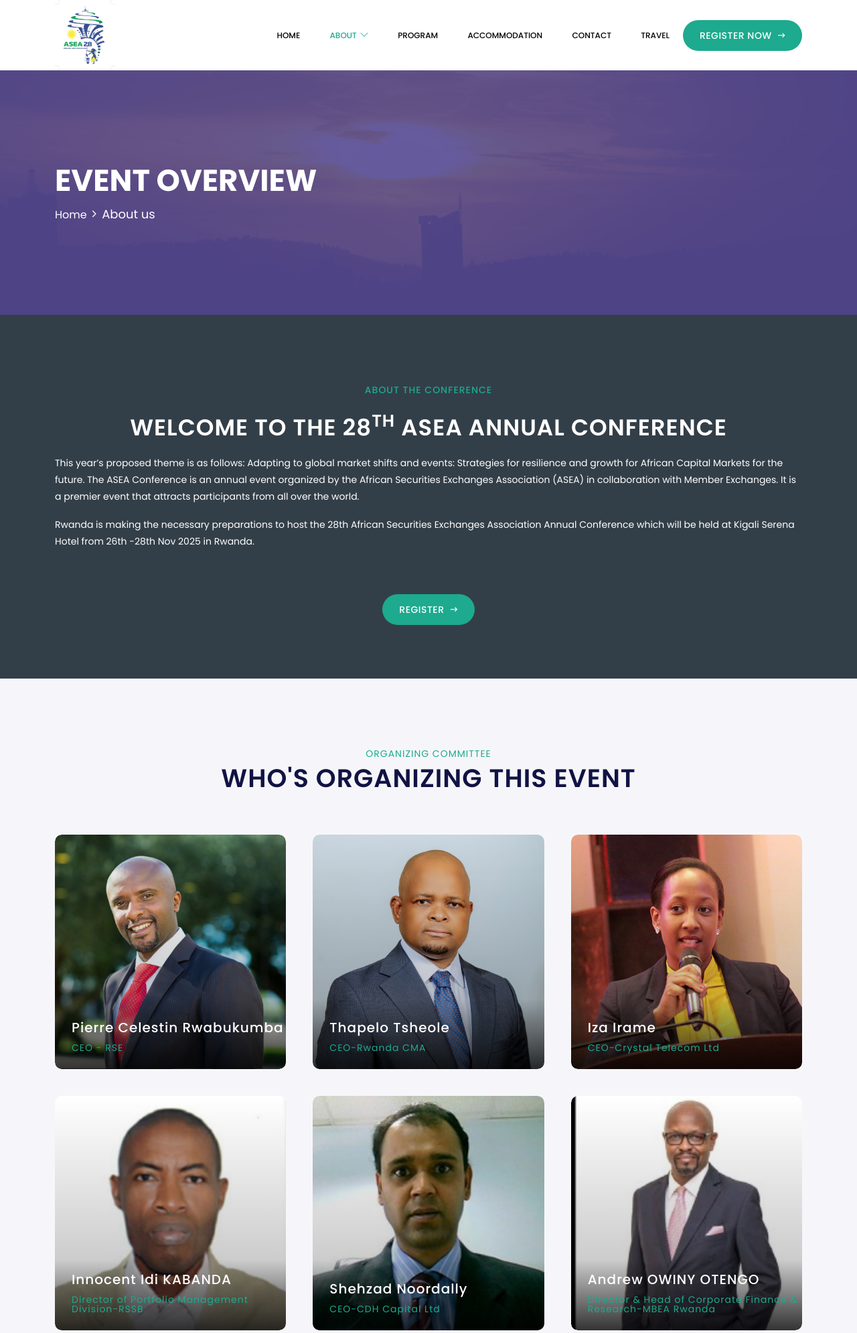
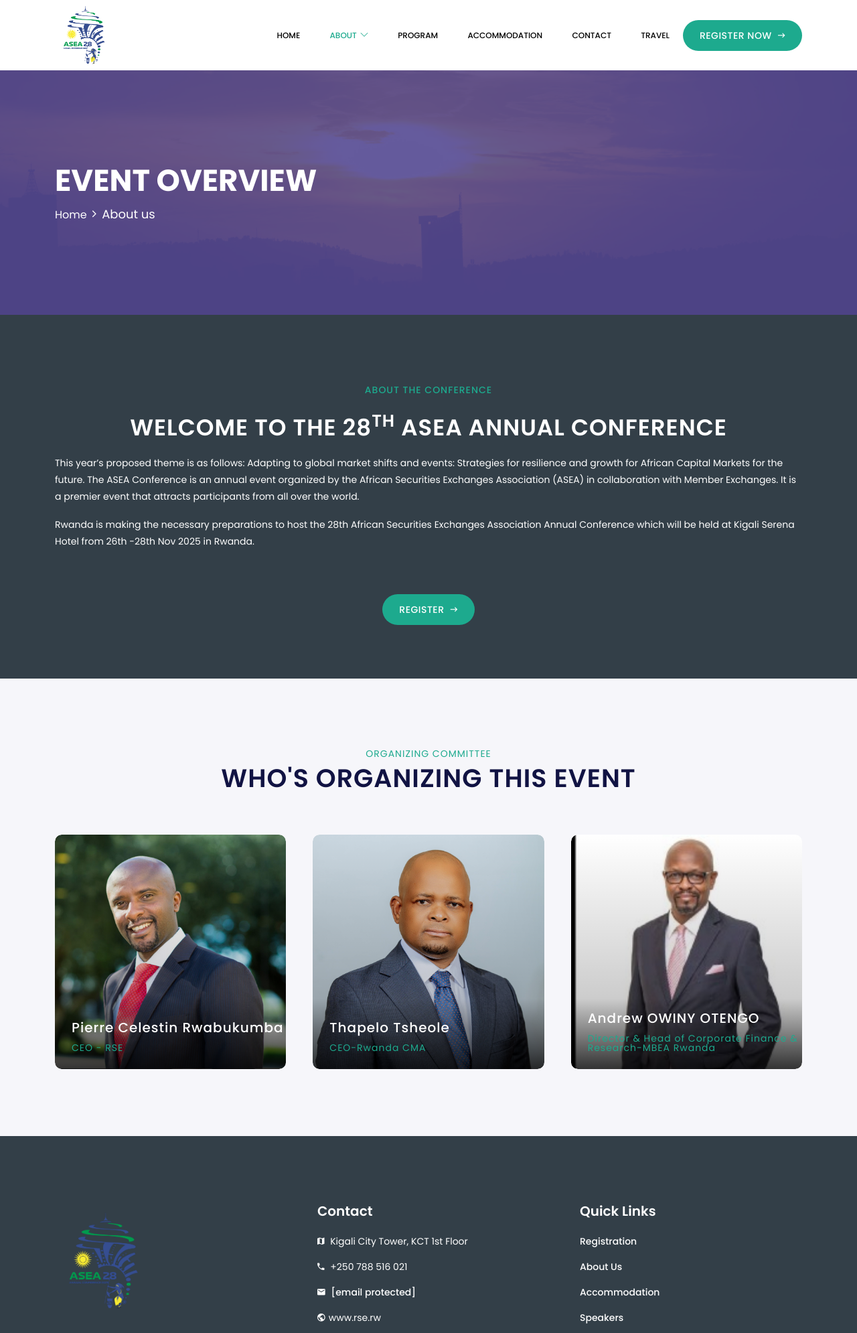
Before and after one commit to events-factory/asea-website, a PHP site: page /about.html in a window 1280 px wide. Shown: the top 1990 px of the page at 67% size. Run offline with PHP 8.4, Linux system fonts and the light colour scheme; some libraries are stand-ins or nearby versions; some web fonts are replaced.

Commit message:
speakers removed

```diff
--- a/about.html
+++ b/about.html
@@ -287,94 +287,10 @@
           </div>
 
           <!-- Single Speaker Area -->
-          <div class="col-12 col-md-6 col-lg-4">
-            <div
-              class="single-speaker-area bg-gradient-overlay-2 wow fadeInUp"
-              data-wow-delay="300ms"
-              style="
-                visibility: visible;
-                animation-delay: 300ms;
-                animation-name: fadeInUp;
-              "
-            >
-              <!-- Thumb -->
-              <div class="speaker-single-thumb">
-                <img src="img/speakers/Iza.jpg" alt="" />
-              </div>
-              <!-- Social Info -->
-              <div class="social-info">
-                <a href="#"><i class="zmdi zmdi-facebook"></i></a>
-                <a href="#"><i class="zmdi zmdi-instagram"></i></a>
-                <a href="#"><i class="zmdi zmdi-twitter"></i></a>
-                <a href="#"><i class="zmdi zmdi-linkedin"></i></a>
-              </div>
-              <!-- Info -->
-              <div class="speaker-info">
-                <h5>Iza Irame</h5>
-                <p>CEO-Crystal Telecom Ltd</p>
-              </div>
-            </div>
-          </div>
 
           <!-- Single Speaker Area -->
-          <div class="col-12 col-md-6 col-lg-4">
-            <div
-              class="single-speaker-area bg-gradient-overlay-2 wow fadeInUp"
-              data-wow-delay="300ms"
-              style="
-                visibility: visible;
-                animation-delay: 300ms;
-                animation-name: fadeInUp;
-              "
-            >
-              <!-- Thumb -->
-              <div class="speaker-single-thumb">
-                <img src="img/speakers/Idi.jpg" alt="" />
-              </div>
-              <!-- Social Info -->
-              <div class="social-info">
-                <a href="#"><i class="zmdi zmdi-facebook"></i></a>
-                <a href="#"><i class="zmdi zmdi-instagram"></i></a>
-                <a href="#"><i class="zmdi zmdi-twitter"></i></a>
-                <a href="#"><i class="zmdi zmdi-linkedin"></i></a>
-              </div>
-              <!-- Info -->
-              <div class="speaker-info">
-                <h5>Innocent Idi KABANDA</h5>
-                <p>Director of Portfolio Management Division-RSSB</p>
-              </div>
-            </div>
-          </div>
 
           <!-- Single Speaker Area -->
-          <div class="col-12 col-md-6 col-lg-4">
-            <div
-              class="single-speaker-area bg-gradient-overlay-2 wow fadeInUp"
-              data-wow-delay="300ms"
-              style="
-                visibility: visible;
-                animation-delay: 300ms;
-                animation-name: fadeInUp;
-              "
-            >
-              <!-- Thumb -->
-              <div class="speaker-single-thumb">
-                <img src="img/speakers/Shehzad.jpg" alt="" />
-              </div>
-              <!-- Social Info -->
-              <div class="social-info">
-                <a href="#"><i class="zmdi zmdi-facebook"></i></a>
-                <a href="#"><i class="zmdi zmdi-instagram"></i></a>
-                <a href="#"><i class="zmdi zmdi-twitter"></i></a>
-                <a href="#"><i class="zmdi zmdi-linkedin"></i></a>
-              </div>
-              <!-- Info -->
-              <div class="speaker-info">
-                <h5>Shehzad Noordally</h5>
-                <p>CEO-CDH Capital Ltd</p>
-              </div>
-            </div>
-          </div>
 
           <!-- Single Speaker Area -->
           <div class="col-12 col-md-6 col-lg-4">
@@ -406,22 +322,6 @@
                   Rwanda
                 </p>
               </div>
-            </div>
-          </div>
-
-          <div class="col-12">
-            <div
-              class="more-speaker-btn text-center mt-20 mb-40 wow fadeInUp"
-              data-wow-delay="300ms"
-              style="
-                visibility: hidden;
-                animation-delay: 300ms;
-                animation-name: none;
-              "
-            >
-              <a class="btn confer-btn-white" href="#"
-                >view all Speakers <i class="zmdi zmdi-long-arrow-right"></i
-              ></a>
             </div>
           </div>
         </div>
--- a/style.css
+++ b/style.css
@@ -1047,7 +1047,7 @@
   -webkit-transition-duration: 500ms;
   -o-transition-duration: 500ms;
   transition-duration: 500ms;
-  background-color: white /* ASEA dark gray with transparency */
+  background-color: white; /* ASEA dark gray with transparency */
 }
 .header-area.sticky {
   background-color: white;
@@ -1291,6 +1291,13 @@
 .single-welcome-slide .welcome-text .hero-mail-contact:focus {
   color: var(--primary-color);
 }
+
+.welcome-text-two {
+  background: rgba(255, 255, 255, 0.5);
+  padding: 10px 0;
+  border-radius: 25px;
+}
+
 .single-welcome-slide .welcome-text-two {
   position: relative;
   z-index: 1;
```
Also changed, not shown: index.html (+38 -3 lines), img/core-img/ASEA-LOGO.png.
